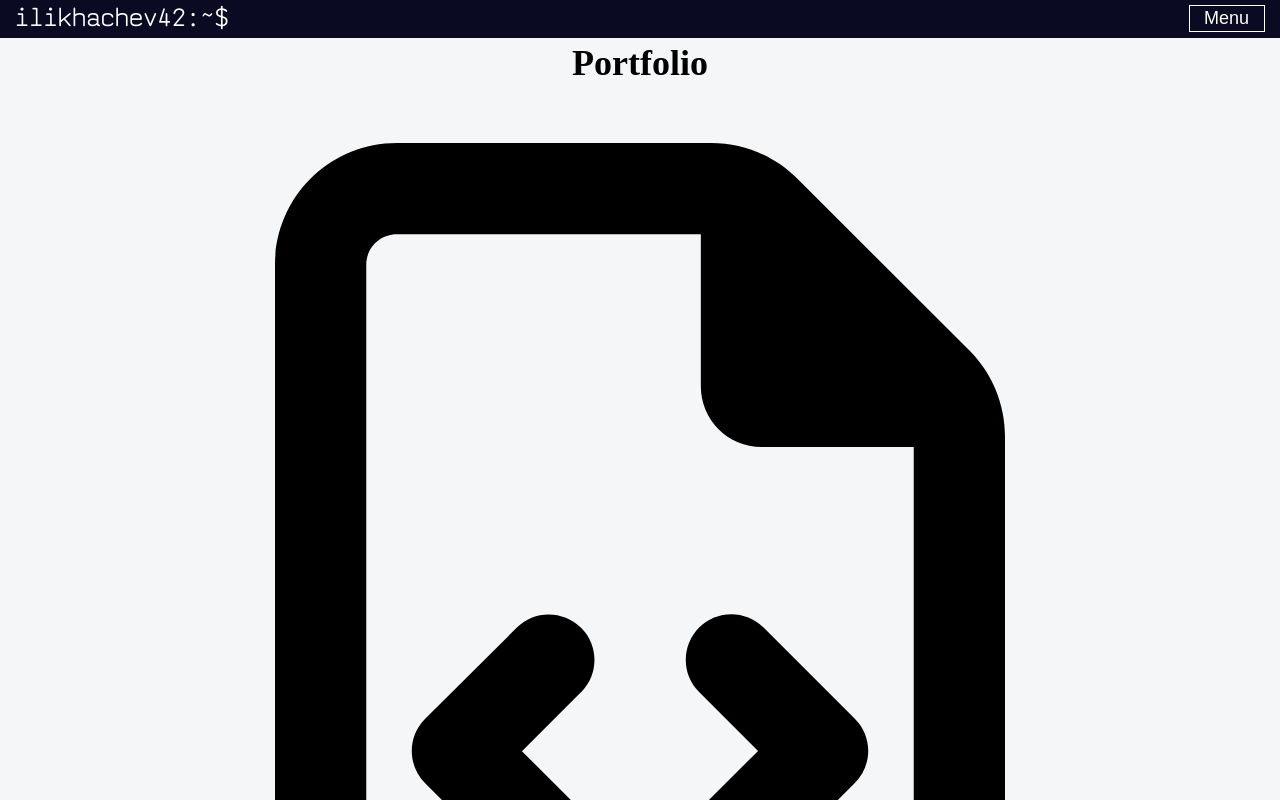
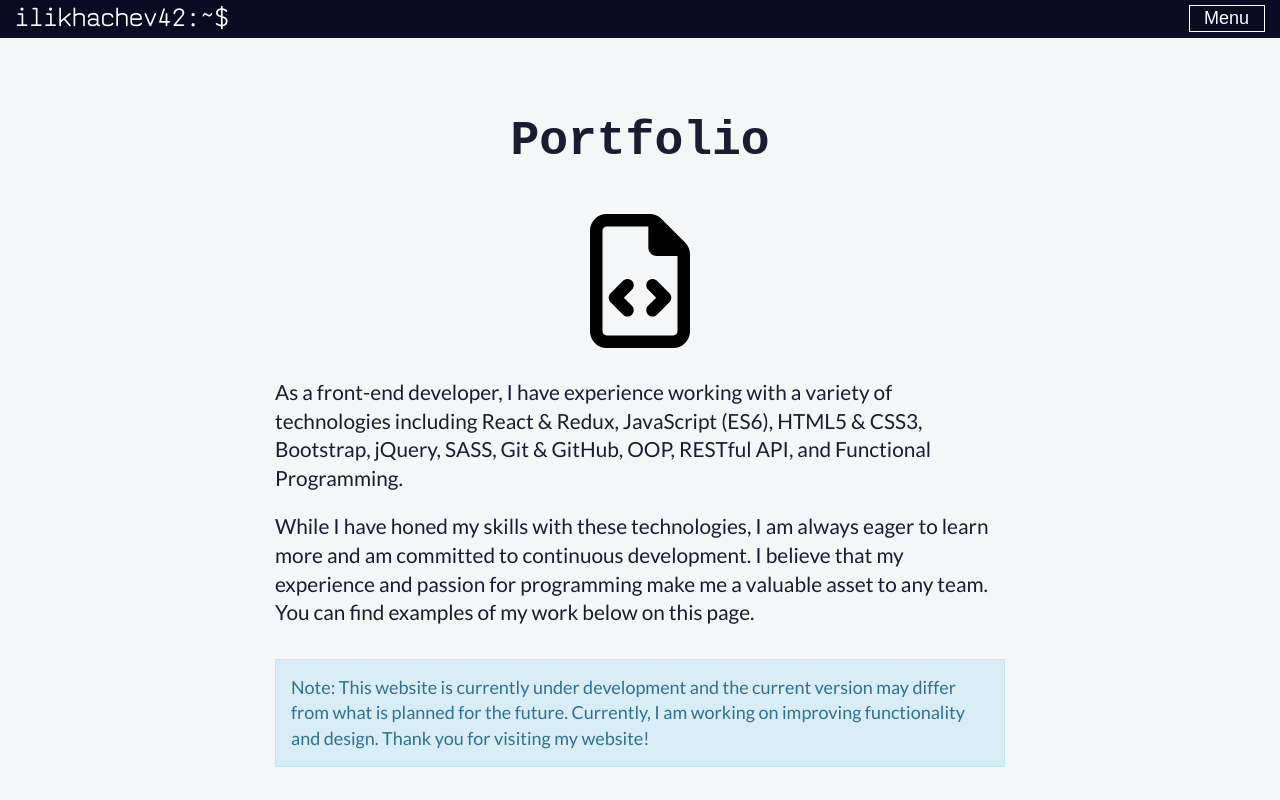
Before and after one commit to ilikhachev42/portfolio, a React (Create React App) app: page /portfolio in a window 1280 px wide. Shown: the top 800 px of the page. Built offline with nearby package versions, Linux system fonts and the light colour scheme.

Commit message:
update styles

```diff
--- a/src/css/app.css
+++ b/src/css/app.css
@@ -38,6 +38,7 @@ body {
   height: 100%;
   margin: 0;
   background-color: var(--main-bg);
+  font-family: 'Lato';
   font-size: 18px;
   line-height: 1.4;
 }
@@ -178,14 +179,22 @@ body {
   height: 1px;
 }
 
+.big-spacer {
+  padding: 30px 0px;
+  height: 1px;
+}
+
 .text-center {
   text-align: center !important;
 }
 
 .welcome-text {
+  font-size: 1.7rem;
+}
+
+h1, h2 {
   color: var(--main-buttons-border);
   font-family: monospace;
-  font-size: 1.7rem;
   font-weight: 700;
   margin: .6rem 0;
 }
@@ -276,3 +285,72 @@ blockquote footer::before {
   max-height: 55px;
   margin-inline: 5px;
 }
+
+/* Portfolio */
+.page-wrapper {
+  display: flex;
+  flex-direction: column;
+  height: 100%;
+  min-height: 100%;
+}
+
+.big-heading {
+  font-size: 3rem;
+}
+
+.header-icon {
+  width: 100px;
+  display: block;
+  margin: auto;
+}
+
+.super-block-intro-page p {
+  font-size: 1.3rem;
+}
+
+p {
+  line-height: 1.8rem;
+  color: var(--main-buttons-border);
+  font-weight: 400;
+  margin: 0 0 1.2rem;
+}
+
+.alert {
+  padding: 15px;
+  margin-top: 2rem;
+  margin-bottom: 25px;
+  border: 1px solid transparent;
+  border-radius: 0;
+}
+
+.alert-info {
+  background-color: #d9edf7;
+  border-color: #bce8f1;
+  color: #31708f
+}
+
+.big-subheading {
+  font-size: 2rem;
+}
+
+/* About */
+.photo-container {
+
+}
+
+.text-about {
+
+}
+
+.photo-container p {
+  font-size: 1.5rem;
+}
+
+.awesome {
+  float: right;
+  width: 450px;
+}
+
+.skill-icon {
+  width: 100px;
+}
```
